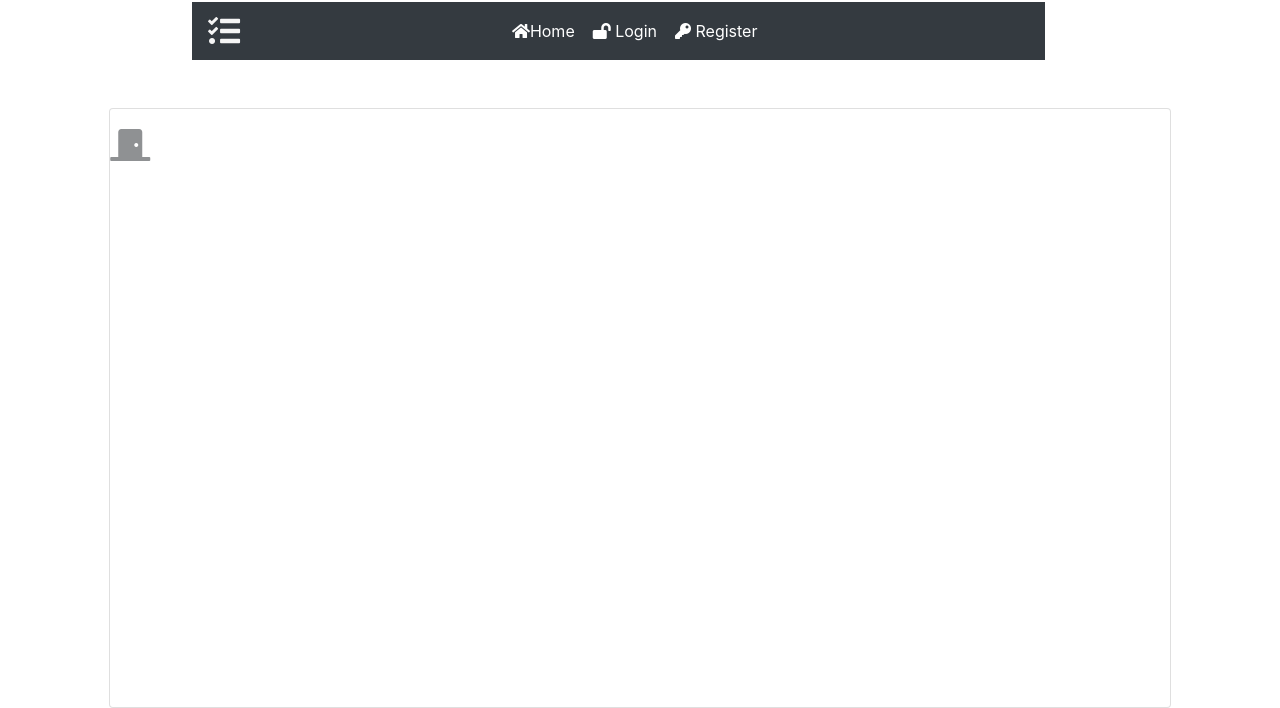
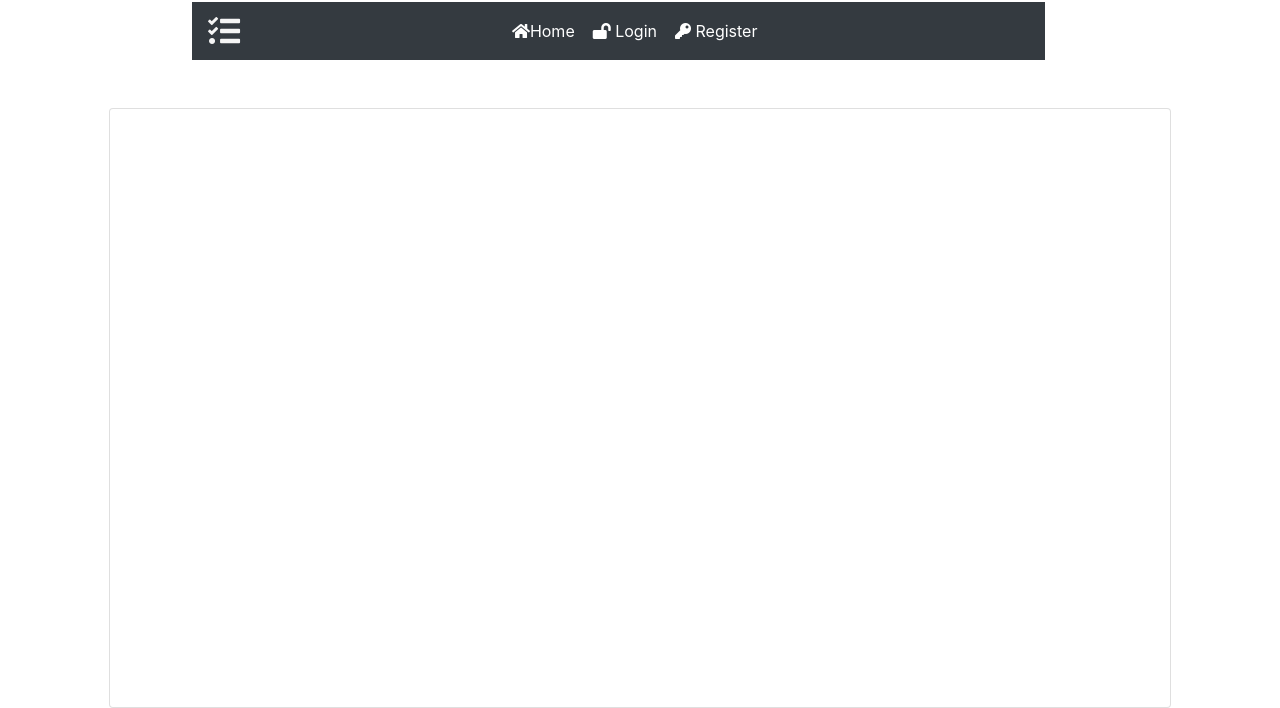
Before and after one commit to i-am-mani/Task-Manager, a Django app: template Main/templates/Main/tasks.html in a window 1280 px wide. Shown: the part 298-1006 px from the top of the page. Run offline with Django 3.2, Linux system fonts and the light colour scheme; the template is opened without the code that fills it, so the values that code supplies are empty; some libraries are stand-ins or nearby versions.

Commit message:
Removed Door navigation sidebar

```diff
--- a/Main/templates/Main/tasks.html
+++ b/Main/templates/Main/tasks.html
@@ -1,24 +1,5 @@
 {% extends 'Main/base.html' %}
 {% block content %}
-
-<div class="sidebar">
-
-  <div id="t-button">
-    <i class="fas fa-door-open fa-2x" id="door"></i>
-  </div>
-
-  <div class="list-group navList shadow">
-    <a href="{% url 'create_tasks' %}" class="list-group-item list-group-item-action" id="create_tasks">
-      <i class="fa fa-plus-circle fa-2x" aria-hidden="true"></i>
-      <span class="button-text"> Create a New Task </span>
-    </a>
-
-    <a href="{% url 'view_tasks' %}" class="list-group-item list-group-item-action" id="view_tasks">
-      <i class="fa fa-list-ol fa-2x" aria-hidden="true"></i>
-      <span class="button-text">View Tasks</span>
-    </a>
-  </div>
-</div>
 
 <!-- Notifcation Message -->
   {% if messages %}
```
